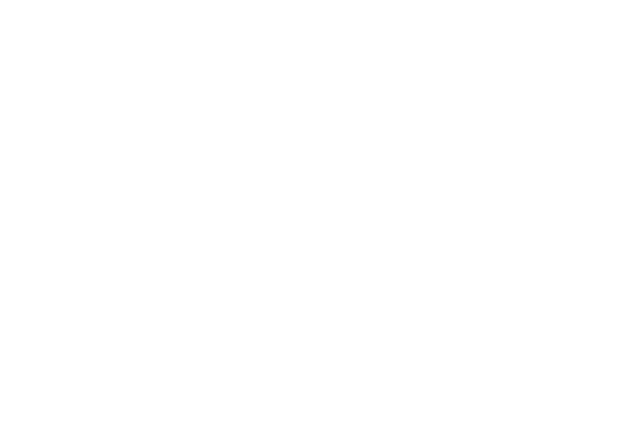
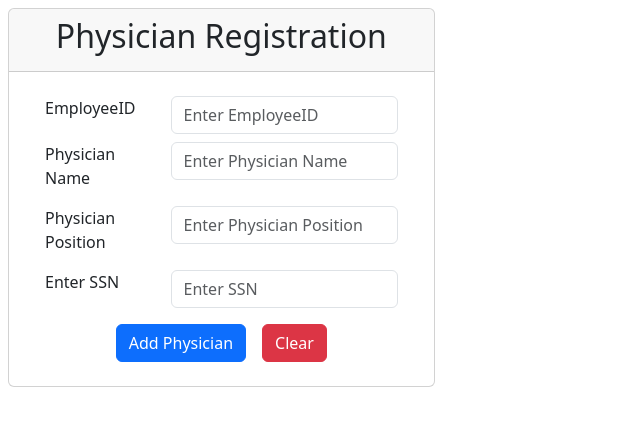
Before and after one commit to sanjaykamble1107/Hospital_Management_System, an Angular app: page / in a window 1280 px wide. Shown: the top 426 px of the page, without its empty margins (0-640 px from the left). Built offline with nearby package versions, Linux system fonts and the light colour scheme.

Commit message:
adding input for physician by harsh

```diff
--- a/src/app/app.component.html
+++ b/src/app/app.component.html
@@ -0,0 +1 @@
+<app-physician></app-physician>
--- /dev/null
+++ b/src/app/physician/physician.component.html
@@ -0,0 +1,41 @@
+<form [formGroup]="physicianForm" #physicianFormData="ngForm">
+    <div class="card col-md-4 m-2">
+        <div class="card-header text-center">
+            <h2>Physician Registration</h2>
+        </div>
+        <div class="card-body">
+            <div class="row m-2">
+                <div class="col-md-4"> <label class="form-label">EmployeeID</label></div>
+                <div class="col-md-8"> <input type="number" class="form-control" placeholder="Enter EmployeeID"
+                        formControlName="employeeId"></div>
+            </div>
+            <div class="row m-2">
+                <div class="col-md-4"> <label class="form-label">Physician Name</label>
+                </div>
+                <div class="col-md-8"> <input type="text" class="form-control" placeholder="Enter Physician Name"
+                        formControlName="name">
+                </div>
+            </div>
+            <div class="row m-2">
+                <div class="col-md-4"> <label class="form-label"> Physician Position</label>
+                </div>
+                <div class="col-md-8"> <input type="text" class="form-control" placeholder="Enter Physician Position"
+                        formControlName="position"></div>
+            </div>
+            <div class="row m-2">
+                <div class="col-md-4"> <label class="form-label">Enter SSN</label>
+                </div>
+                <div class="col-md-8"> <input type="text" class="form-control" placeholder="Enter SSN"
+                        formControlName="ssn"></div>
+            </div>
+
+            <div class="d-flex align-items-center justify-content-center">
+                <div class="row m-2 "> <button (click)="addPhysician(physicianFormData.value)"
+                        class="btn btn-primary">Add Physician</button>
+                </div>
+                <div class="row m-2 "> <button type="reset" (click)="physicianFormData.reset()" class="btn btn-danger">
+                        Clear </button></div>
+            </div>
+        </div>
+    </div>
+</form>
--- /dev/null
+++ b/src/app/physician/physician.component.ts
@@ -0,0 +1,20 @@
+import { Component } from '@angular/core';
+import { FormGroup, FormControl } from '@angular/forms';
+
+@Component({
+  selector: 'app-physician',
+  templateUrl: './physician.component.html',
+  styleUrls: ['./physician.component.css']
+})
+export class PhysicianComponent {
+  physicianForm = new FormGroup({
+    employeeId: new FormControl(),
+    name: new FormControl(''),
+    position: new FormControl(''),
+    ssn: new FormControl()
+  })
+
+  addPhysician=(formData:any)=>{
+    console.log(formData);
+  }
+}
```
Also changed, not shown: src/app/app.module.ts (+6 -2 lines), src/app/physician/physician.component.css (added), 1 other file (tests, documents, lock files or other folders).
